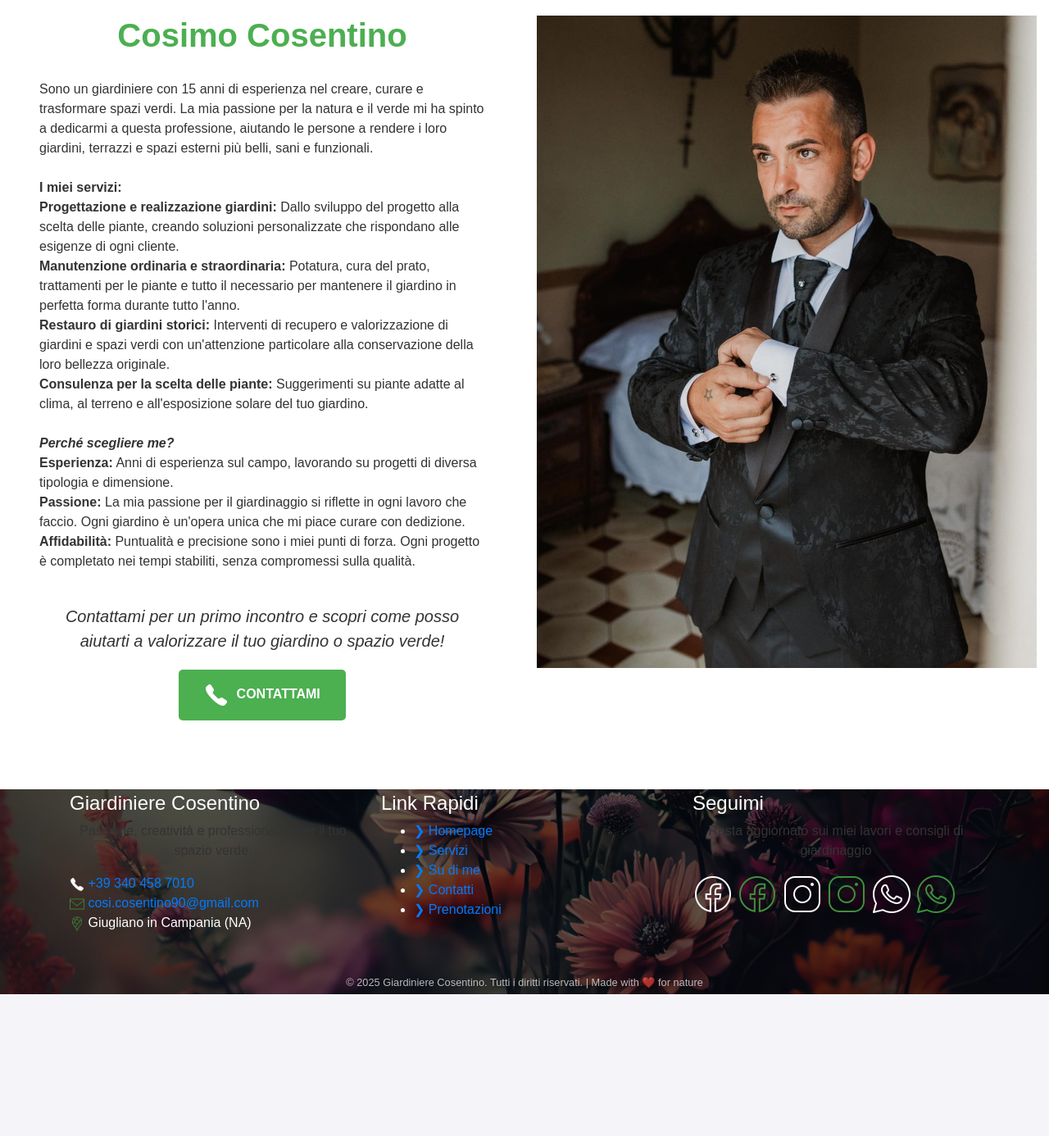
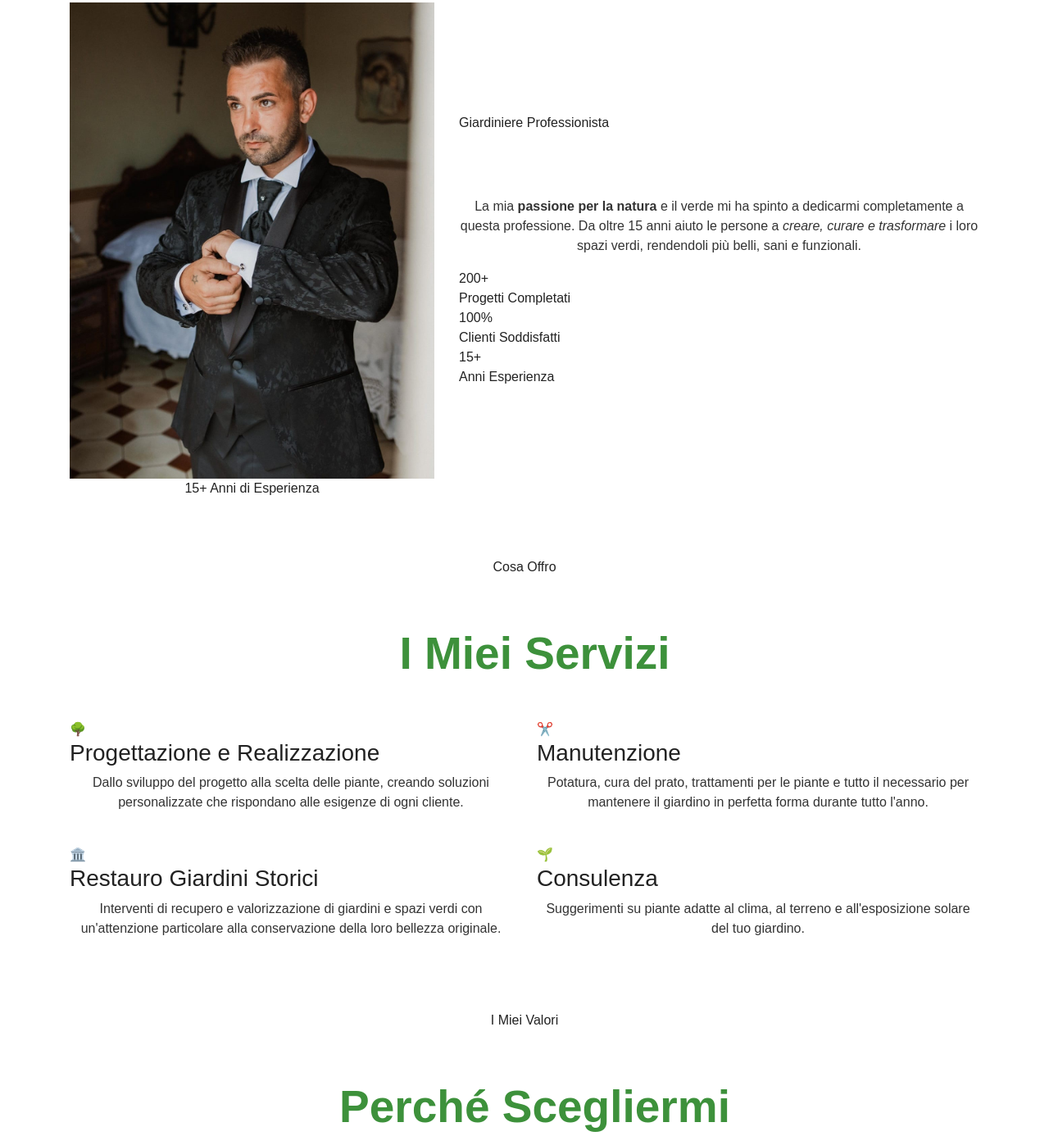
Before and after one commit to Antonella1491/gardenSite, a plain HTML site: page myInfo.html in a window 1280 px wide. Shown: the part 125-1511 px from the top of the page at 82% size. Before the commit the page ends 1383 px from the top, so only its background shows below. Drawn offline with nearby package versions, Linux system fonts and the light colour scheme.

Commit message:
Add files via upload

```diff
--- a/myInfo.html
+++ b/myInfo.html
@@ -12,62 +12,131 @@
 <body>
 
   <!-- Header -->
-
   <div id="header-container"></div>
 
-  <div class="container-fluid py-5 bg-white myInfo_box">
-    <div class="row mt-5 pt-5">
-      <!-- Colonna per il testo -->
-      <div class="col-md-6 mb-3 d-flex flex-column justify-content-start px-5 myInfo">
-        <h1>
-          Cosimo Cosentino
-        </h1>
-        <p class="myInfo-box">
-          Sono un giardiniere con 15 anni di esperienza nel creare, curare e trasformare
-          spazi verdi. La mia passione per la natura e il verde mi ha spinto a dedicarmi a questa professione, aiutando
-          le persone a rendere i loro giardini, terrazzi e spazi esterni più belli, sani e funzionali.
-          <br>
-          <br>
-          <b>I miei servizi:</b>
-          <br>
-          <b>Progettazione e realizzazione giardini:</b> Dallo sviluppo del progetto alla scelta delle piante, creando
-          soluzioni personalizzate che rispondano alle esigenze di ogni cliente.
-          <br>
-          <b>Manutenzione ordinaria e straordinaria:</b> Potatura, cura del prato, trattamenti per le piante e tutto il
-          necessario per mantenere il giardino in perfetta forma durante tutto l'anno.
-          <br>
-          <b>Restauro di giardini storici:</b> Interventi di recupero e valorizzazione di giardini e spazi verdi con
-          un'attenzione particolare alla conservazione della loro bellezza originale.
-          <br>
-          <b>Consulenza per la scelta delle piante:</b> Suggerimenti su piante adatte al clima, al terreno e
-          all'esposizione
-          solare del tuo giardino.
-          <br>
-          <br>
-          <b><em>Perché scegliere me?</em></b>
-          <br>
-          <b>Esperienza:</b> Anni di esperienza sul campo, lavorando su progetti di diversa tipologia e dimensione.
-          <br>
-          <b>Passione:</b> La mia passione per il giardinaggio si riflette in ogni lavoro che faccio. Ogni giardino è
-          un'opera
-          unica che mi piace curare con dedizione.
-          <br>
-          <b>Affidabilità:</b> Puntualità e precisione sono i miei punti di forza. Ogni progetto è completato nei tempi
-          stabiliti, senza compromessi sulla qualità.
-          <br>
-          <br>
-        </p>
-        <p class="info-contact">
-          Contattami per un primo incontro e scopri come posso aiutarti a valorizzare il tuo giardino o spazio
-          verde!
-        </p>
+  <!-- Breadcrumb -->
+  <nav aria-label="breadcrumb" class="bg-white py-2">
+    <ol class="breadcrumb breadcrumb-info container">
+      <li class="breadcrumb-item"><a href="index.html">Home</a></li>
+      <li class="breadcrumb-item active" aria-current="page">Su di me</li>
+    </ol>
+  </nav>
+
+  <!-- Sezione Principale -->
+  <div class="container-fluid py-5 bg-white">
+    <div class="container">
+      <!-- Introduzione con Immagine -->
+      <div class="row align-items-center mb-5 intro-section">
+        <div class="col-md-5 mb-4 text-center">
+          <div class="profile-image-wrapper">
+            <img src="Img/MyInfo.jpg" alt="Cosimo Cosentino" class="img-fluid profile-image">
+            <div class="experience-badge">
+              <span class="badge-number">15+</span>
+              <span class="badge-text">Anni di Esperienza</span>
+            </div>
+          </div>
+        </div>
+        <div class="col-md-7 mb-4">
+          <div class="intro-content">
+            <span class="intro-label">Giardiniere Professionista</span>
+            <h1 class="myinfo-title">Cosimo Cosentino</h1>
+            <p class="myinfo-intro">
+              La mia <strong>passione per la natura</strong> e il verde mi ha spinto a dedicarmi completamente a questa professione.
+              Da oltre 15 anni aiuto le persone a <em>creare, curare e trasformare</em> i loro spazi verdi,
+              rendendoli più belli, sani e funzionali.
+            </p>
+            <div class="stats-row">
+              <div class="stat-item">
+                <div class="stat-number">200+</div>
+                <div class="stat-label">Progetti Completati</div>
+              </div>
+              <div class="stat-item">
+                <div class="stat-number">100%</div>
+                <div class="stat-label">Clienti Soddisfatti</div>
+              </div>
+              <div class="stat-item">
+                <div class="stat-number">15+</div>
+                <div class="stat-label">Anni Esperienza</div>
+              </div>
+            </div>
+          </div>
+        </div>
+      </div>
+
+      <!-- Sezione Servizi -->
+      <div class="section-header text-center mb-5">
+        <span class="section-label">Cosa Offro</span>
+        <h2>I Miei Servizi</h2>
+        <div class="divider"></div>
+      </div>
+      <div class="row mb-5">
+        <div class="col-md-6 mb-4">
+          <div class="info-card">
+            <div class="info-card-icon">🌳</div>
+            <h3>Progettazione e Realizzazione</h3>
+            <p>Dallo sviluppo del progetto alla scelta delle piante, creando soluzioni personalizzate che rispondano alle esigenze di ogni cliente.</p>
+          </div>
+        </div>
+        <div class="col-md-6 mb-4">
+          <div class="info-card">
+            <div class="info-card-icon">✂️</div>
+            <h3>Manutenzione</h3>
+            <p>Potatura, cura del prato, trattamenti per le piante e tutto il necessario per mantenere il giardino in perfetta forma durante tutto l'anno.</p>
+          </div>
+        </div>
+        <div class="col-md-6 mb-4">
+          <div class="info-card">
+            <div class="info-card-icon">🏛️</div>
+            <h3>Restauro Giardini Storici</h3>
+            <p>Interventi di recupero e valorizzazione di giardini e spazi verdi con un'attenzione particolare alla conservazione della loro bellezza originale.</p>
+          </div>
+        </div>
+        <div class="col-md-6 mb-4">
+          <div class="info-card">
+            <div class="info-card-icon">🌱</div>
+            <h3>Consulenza</h3>
+            <p>Suggerimenti su piante adatte al clima, al terreno e all'esposizione solare del tuo giardino.</p>
+          </div>
+        </div>
+      </div>
+
+      <!-- Sezione Perché Scegliermi -->
+      <div class="section-header text-center mb-4">
+        <span class="section-label">I Miei Valori</span>
+        <h2>Perché Scegliermi</h2>
+        <div class="divider"></div>
+      </div>
+      <div class="row mb-5">
+        <div class="col-md-4 mb-3">
+          <div class="value-card text-center">
+            <div class="value-icon">💼</div>
+            <h4>Esperienza</h4>
+            <p>Anni di esperienza sul campo, lavorando su progetti di diversa tipologia e dimensione.</p>
+          </div>
+        </div>
+        <div class="col-md-4 mb-3">
+          <div class="value-card text-center">
+            <div class="value-icon">❤️</div>
+            <h4>Passione</h4>
+            <p>La mia passione per il giardinaggio si riflette in ogni lavoro che faccio.</p>
+          </div>
+        </div>
+        <div class="col-md-4 mb-3">
+          <div class="value-card text-center">
+            <div class="value-icon">⭐</div>
+            <h4>Affidabilità</h4>
+            <p>Puntualità e precisione sono i miei punti di forza.</p>
+          </div>
+        </div>
+      </div>
+
+      <!-- CTA Finale -->
+      <div class="cta-box text-center">
+        <h3>Pronto a Trasformare il Tuo Giardino?</h3>
+        <p>Contattami per un primo incontro e scopri come posso aiutarti a valorizzare il tuo spazio verde!</p>
         <button class="btn contact-btn" onclick="window.location.href='Contacts.html'">
           <img src="Img/icons8-telefono-50.png" alt="icona telefono" width="30" class="ico-phone">
           Contattami</button>
-      </div>
-      <!-- Colonna per l'immagine -->
-      <div class="col-md-6 mb-3 img-box">
-        <img src="Img/MyInfo.jpg" alt="Acero" class="img-fluid">
       </div>
     </div>
   </div>
@@ -88,31 +157,3 @@
 </button>
 
 </html>
-<script>
-  function setupDarkModeToggle() {
-    const darkModeToggle = document.getElementById('darkModeToggle');
-    if (!darkModeToggle) return;
-    const prefersDark = window.matchMedia('(prefers-color-scheme: dark)').matches;
-    const savedMode = localStorage.getItem('darkMode');
-    if (savedMode === 'dark' || (!savedMode && prefersDark)) {
-      document.body.classList.add('dark-mode');
-      darkModeToggle.setAttribute('aria-pressed', 'true');
-      darkModeToggle.innerText = '☀️';
-    }
-    darkModeToggle.addEventListener('click', () => {
-      document.body.classList.toggle('dark-mode');
-      const isDark = document.body.classList.contains('dark-mode');
-      darkModeToggle.setAttribute('aria-pressed', isDark);
-      darkModeToggle.innerText = isDark ? '☀️' : '🌙';
-      localStorage.setItem('darkMode', isDark ? 'dark' : 'light');
-    });
-  }
-  function waitForFooterToggle() {
-    if (document.getElementById('darkModeToggle')) {
-      setupDarkModeToggle();
-    } else {
-      setTimeout(waitForFooterToggle, 100);
-    }
-  }
-  waitForFooterToggle();
-</script>
```
